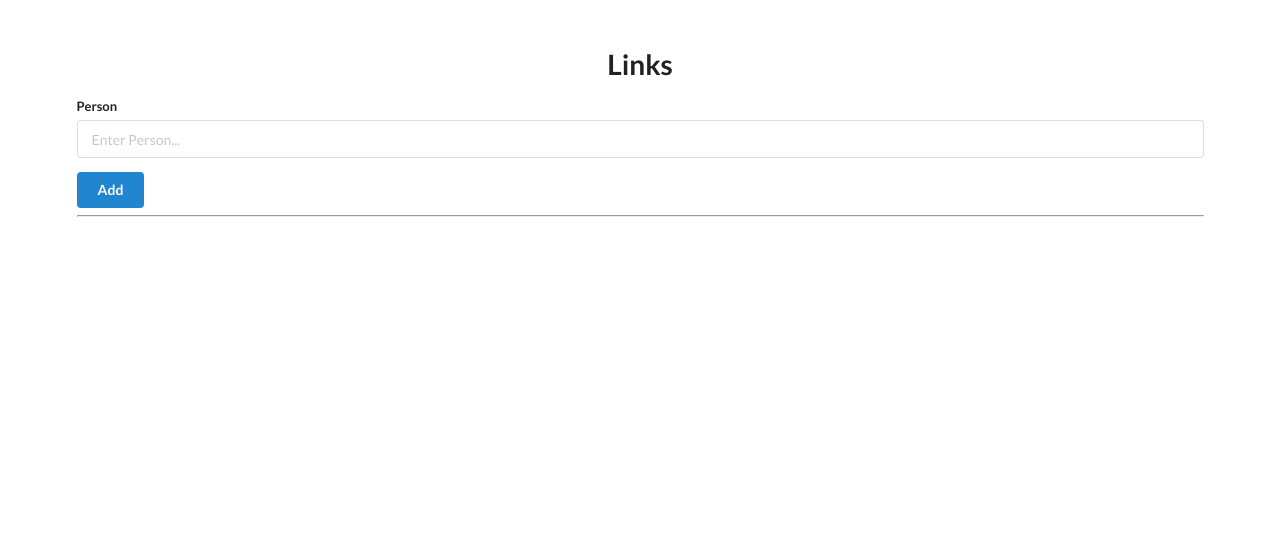
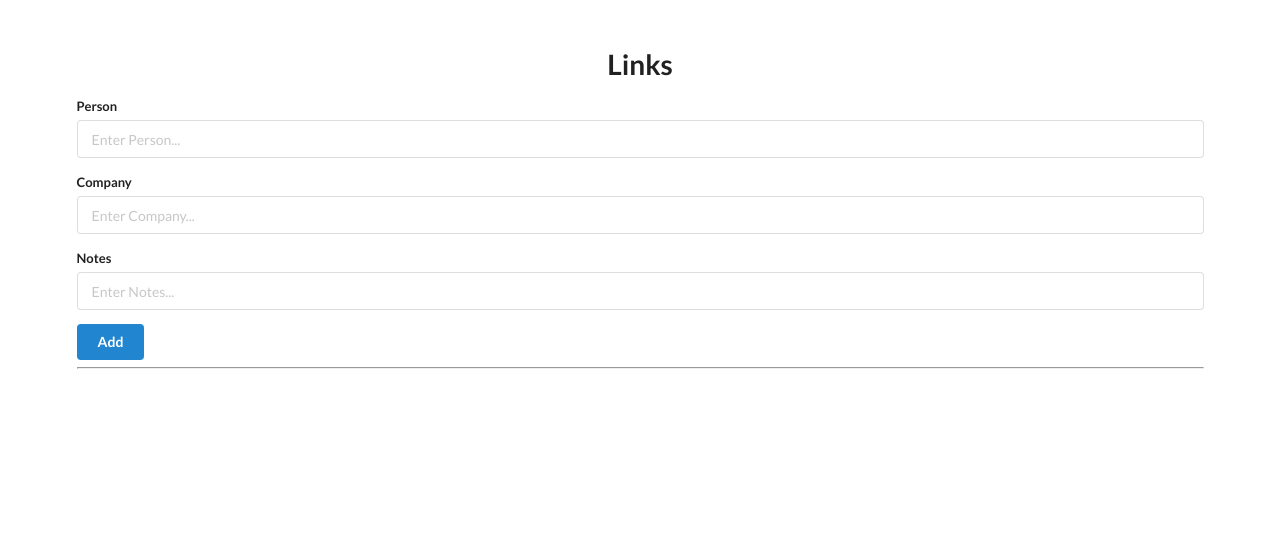
Before and after one commit to Bickor/Link, a Django app: page / in a window 1280 px wide. Shown: the top 550 px of the page. Run offline with Django 4.2, Linux system fonts and the light colour scheme; data that the repository does not hold is empty.

Commit message:
Added update page and added option to put company and notes.

```diff
--- a/backend/links/views.py
+++ b/backend/links/views.py
@@ -7,12 +7,14 @@ from .models import Person
 def index(request):
     persons = Person.objects.all()
     return render(request, "base.html", {"person_list": persons})
-    return HttpResponse("Hello, world. You're at the polls index.")
 
 @require_http_methods(["POST"])
 def add (request):
     name = request.POST["name"]
-    person = Person(name=name, company="NA", notes="NA")
+    company = request.POST["company"]
+    notes = request.POST["notes"]
+
+    person = Person(name=name, company=company, notes=notes)
     person.save()
     return redirect("index")
 
--- a/backend/templates/base.html
+++ b/backend/templates/base.html
@@ -20,6 +20,14 @@
                 <label>Person</label>
                 <input type="text" name="name" placeholder="Enter Person..."><br>
             </div>
+            <div class="field">
+                <label>Company</label>
+                <input type="text" name="company" placeholder="Enter Company..."><br>
+            </div>
+            <div class="field">
+                <label>Notes</label>
+                <input type="text" name="notes" placeholder="Enter Notes..."><br>
+            </div>
             <button class="ui blue button" type="submit">Add</button>
         </form>
 
@@ -27,13 +35,17 @@
 
         {% for person in person_list %}
         <div class="ui segment">
-            <p class="ui big header">{{ person.id }} | {{ person.name }}</p>
+            <p class="ui big header">{{ person.id }} | {{ person.name }} | {{ person.company }} </p>
 
-            {% if person.company == "NA" %}
+            {% if person.notes != "NA" %}
+            <p>{{ person.notes }}</p>
+            {% endif %}
+
+            <!-- {% if person.company == "NA" %}
             <span class="ui gray label">Not Complete</span>
             {% else %}
             <span class="ui green label"> {{ person.company }} </span>
-            {% endif %}
+            {% endif %} -->
 
             <a class="ui blue button" href="/update/{{ person.id }}">Update</a>
             <a class="ui red button" href="/delete/{{ person.id }}">Delete</a>
```
Also changed, not shown: backend/templates/update.html (added, +32 -0 lines).
